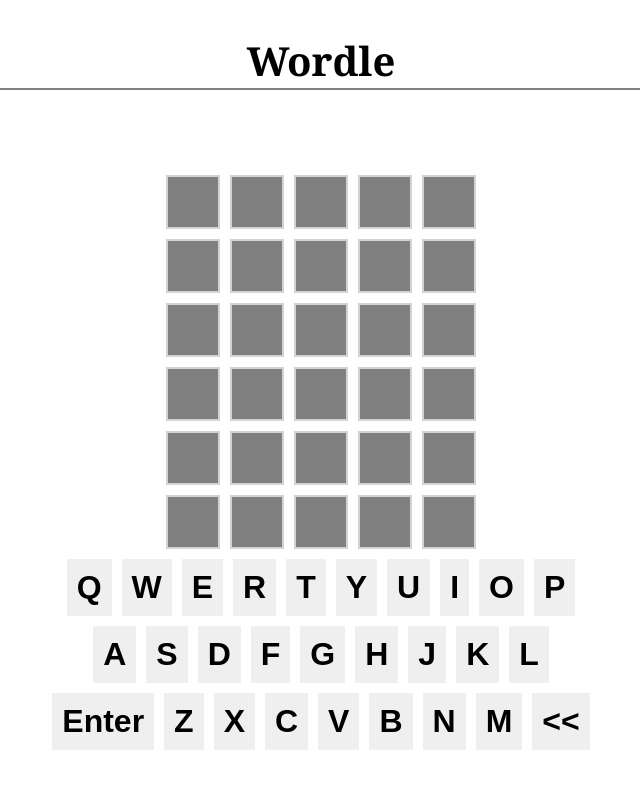
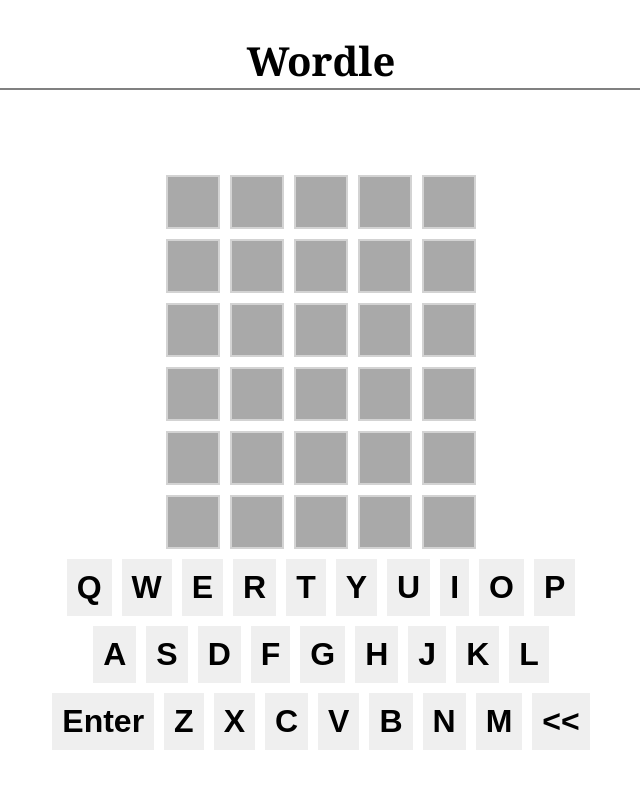
Before and after one commit to adhairyaa/wordle, a React (Create React App) app: page / in a window 1280 px wide. Shown: the top 788 px of the page, without its empty margins (319-959 px from the left). Built offline with nearby package versions, Linux system fonts and the light colour scheme.

Commit message:
update : word logic

```diff
--- a/src/components/guessWord/GuessWord.jsx
+++ b/src/components/guessWord/GuessWord.jsx
@@ -12,13 +12,14 @@
         <div
           className="letter-box"
           style={{
-            backgroundColor: guessedWords[guessNumber].isEntered
-              ? "darkgray"
-              : letter.toUpper === randomWordArr[index]
-              ? "green"
-              : randomWordArr.includes(letter)
-              ? "gold"
-              : "grey",
+            backgroundColor:
+              guessedWords[guessNumber].isEntered === false
+                ? "darkgray"
+                : letter === randomWordArr[index]
+                ? "green"
+                : randomWordArr.includes(letter)
+                ? "gold"
+                : "grey",
           }}
         >
           {letter}
--- a/src/components/keyboard/Keyboard.jsx
+++ b/src/components/keyboard/Keyboard.jsx
@@ -8,7 +8,9 @@
     ["A", "S", "D", "F", "G", "H", "J", "K", "L"],
     ["Z", "X", "C", "V", "B", "N", "M"],
   ];
-
+  const { state } = useGuessWordProvider();
+  const { guessedWords, currentWord } = state;
+  console.log(guessedWords[currentWord].word.length);
   return (
     <div className="keyboard">
       <div>
@@ -16,7 +18,11 @@
           <button
             className="key"
             data-key={letter}
-            onClick={() => dispatch({ type: "ENTER_LETTER", payload: letter })}
+            onClick={() =>
+              guessedWords[currentWord].word[4] === ""
+                ? dispatch({ type: "ENTER_LETTER", payload: letter })
+                : null
+            }
           >
             {letter}
           </button>
@@ -27,7 +33,11 @@
           <button
             className="key"
             data-key={letter}
-            onClick={() => dispatch({ type: "ENTER_LETTER", payload: letter })}
+            onClick={() =>
+              guessedWords[currentWord].word[4] === ""
+                ? dispatch({ type: "ENTER_LETTER", payload: letter })
+                : null
+            }
           >
             {letter}
           </button>
@@ -45,7 +55,11 @@
           <button
             className="key"
             data-key={letter}
-            onClick={() => dispatch({ type: "ENTER_LETTER", payload: letter })}
+            onClick={() =>
+              guessedWords[currentWord].word[4] === ""
+                ? dispatch({ type: "ENTER_LETTER", payload: letter })
+                : null
+            }
           >
             {letter}
           </button>
```
